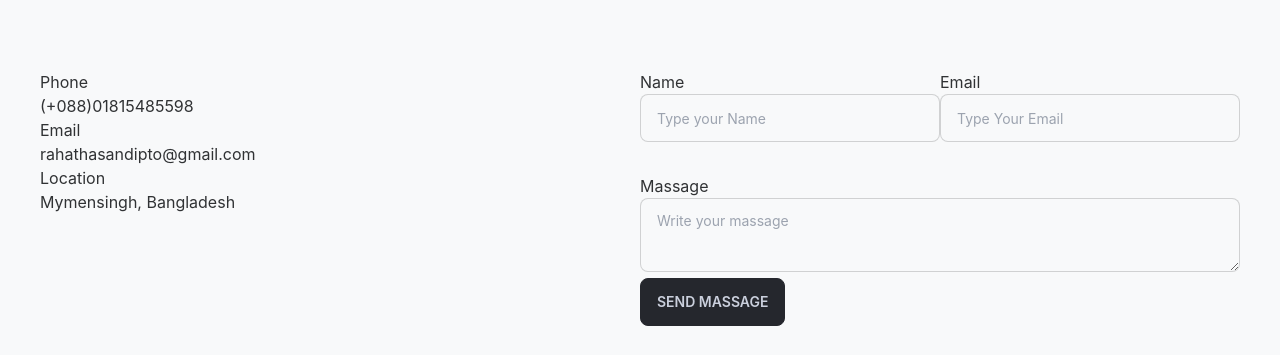
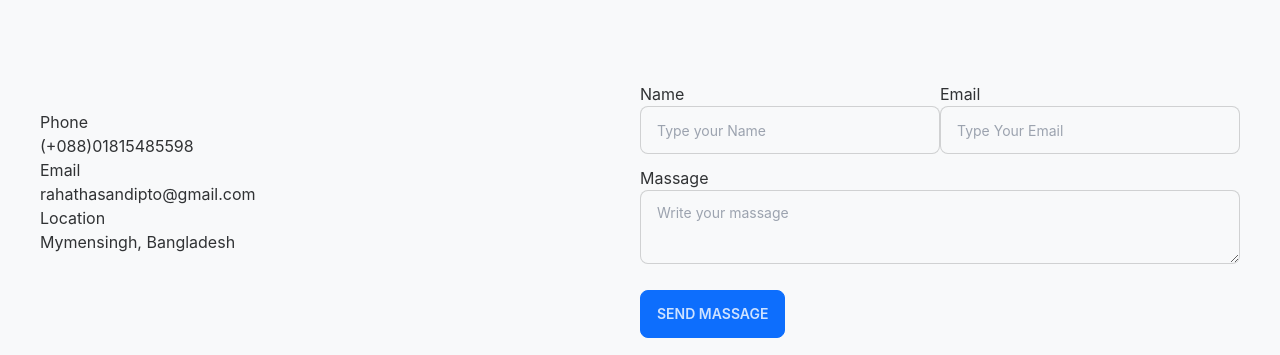
Before and after one commit to siamalrafi/Protfoli, a React (Create React App) app: page / in a window 1280 px wide. Shown: the part 2806-3161 px from the top of the page. Before the commit the page ends 3132 px from the top, so only its background shows below. Built offline with nearby package versions, Linux system fonts and the light colour scheme.

Commit message:
This is het

```diff
--- a/src/Components/Contact.jsx
+++ b/src/Components/Contact.jsx
@@ -14,7 +14,7 @@ const Contact = () => {
 
             <div className='grid lg:grid-cols-2 md:grid-cols-2 sm:grid-cols-1 mx-10'>
 
-                <div className='w-1/3'>
+                <div className='my-10 w-1/3'>
                     <div>
                         <h1>Phone</h1>
                         <p>(+088)01815485598</p>
@@ -31,22 +31,22 @@ const Contact = () => {
 
                 <div>
                     <div className='grid lg:grid-cols-2 md:grid-cols-2 sm:grid-cols-1 '>
-                        <div  >
+                        <div className='my-3'>
                             <label htmlFor="name" className="">Name</ label>
                             <br />
                             <input type="text" placeholder="Type your Name" className="input input-bordered input-md w-full max-w-xs" required />
                         </div>
-                        <div>
+                        <div className='my-3'>
                             <label htmlFor="email" className="">Email</ label>
                             <br />
                             <input type="email" placeholder="Type Your Email" className="input input-bordered input-md w-full max-w-xs" required />
                         </div>
                     </div>
-                    <div className='mt-8'>
+                    <div>
                         <label htmlFor="name" className="">Massage</ label>
                         <textarea className=" textarea w-full textarea-bordered" placeholder="Write your massage"></textarea>
                     </div>
-                    <button className='btn'>Send Massage</button>
+                    <button className='btn btn-primary my-5'>Send Massage</button>
                 </div>
             </div>
         </div>
```
